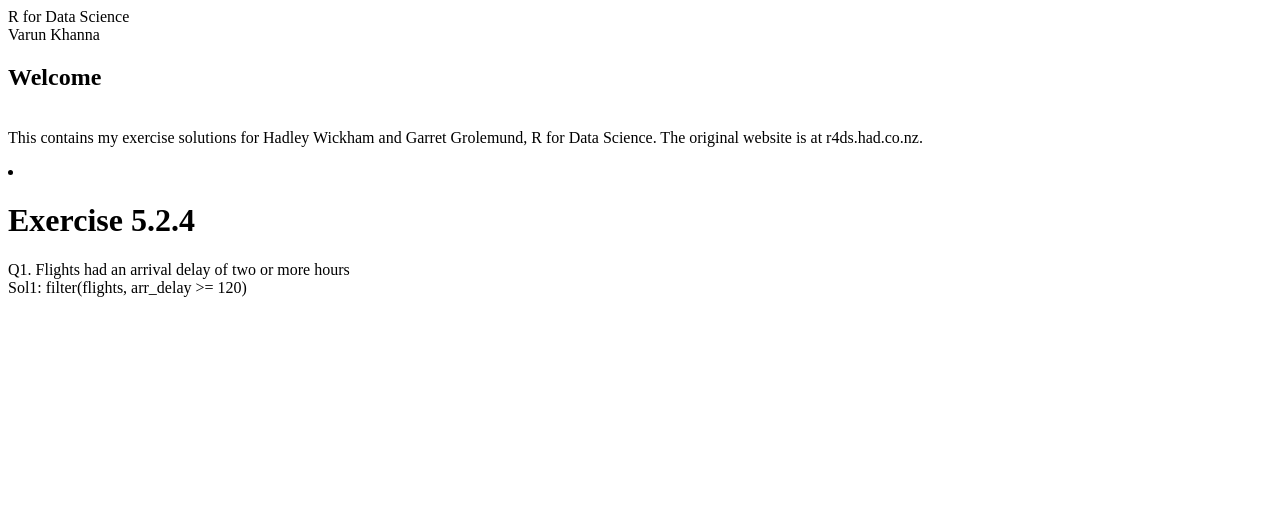
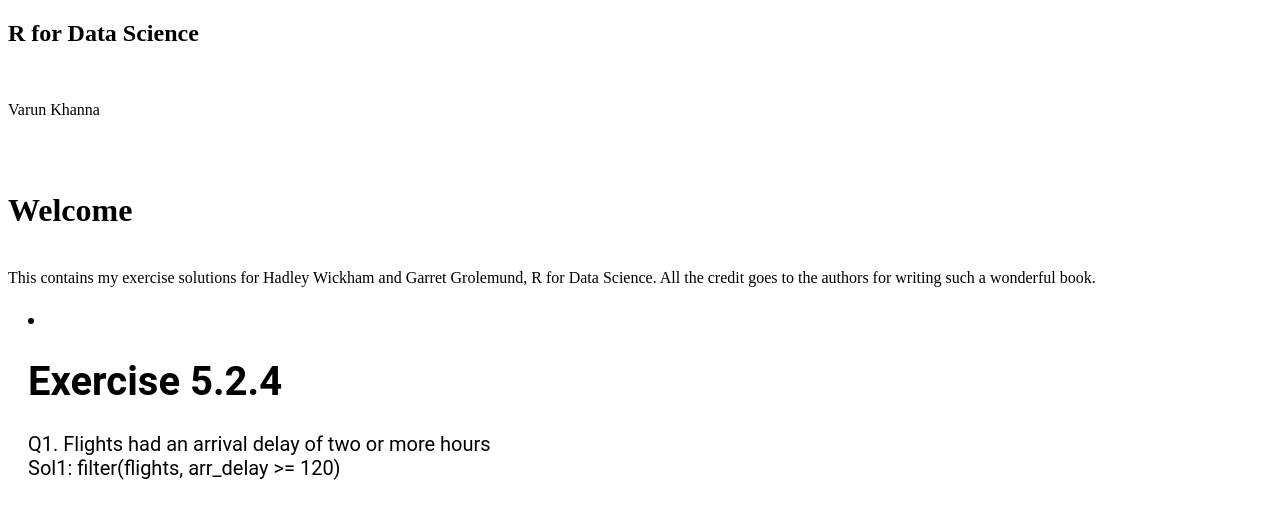
Before and after one commit to imvarun9/R-for-Data-Science, a plain HTML site: page index.html in a window 1280 px wide. Drawn offline with Linux system fonts and the light colour scheme.

Commit message:
Update index.html

```diff
--- a/index.html
+++ b/index.html
@@ -5,13 +5,15 @@
     <link href ="style.css" rel = "stylesheet" type = "text/css">
     </head>
   <body>
-   <div class = "header"> R for Data Science <br>Varun Khanna</br>
-    <p><h2>Welcome</h2><br>
+   <div class = "header"><h2> R for Data Science </h2><br>
+     <p>Varun Khanna</p><br><br>
+    <p><h1>Welcome</h1><br>
     This contains my exercise solutions for Hadley Wickham and Garret Grolemund, R for Data Science.
-    The original website is at r4ds.had.co.nz.</br>
+     All the credit goes to the authors for writing such a wonderful book.
+    </br>
     </p>
     </div>
-  <div class = "chapter5">
+  <div class = "chapter">
      <li ><h1> Exercise 5.2.4</h1>
      <p> Q1. Flights had an arrival delay of two or more hours
       <br>Sol1: filter(flights, arr_delay >= 120)</br>
```
